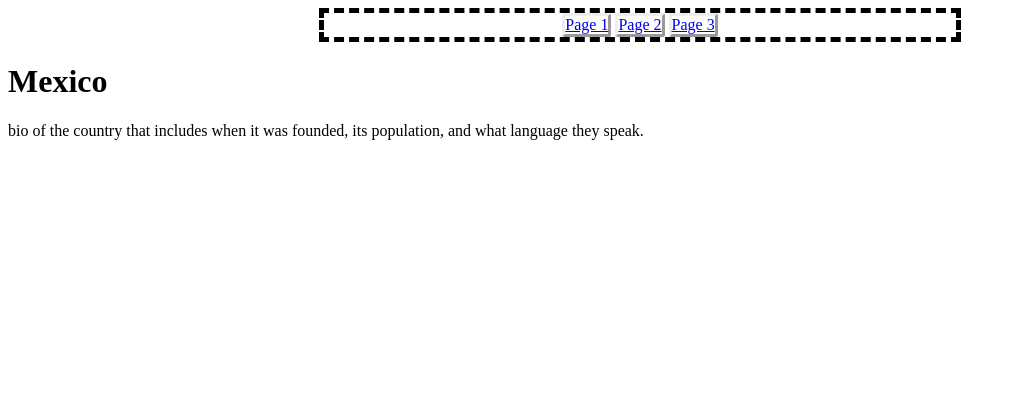
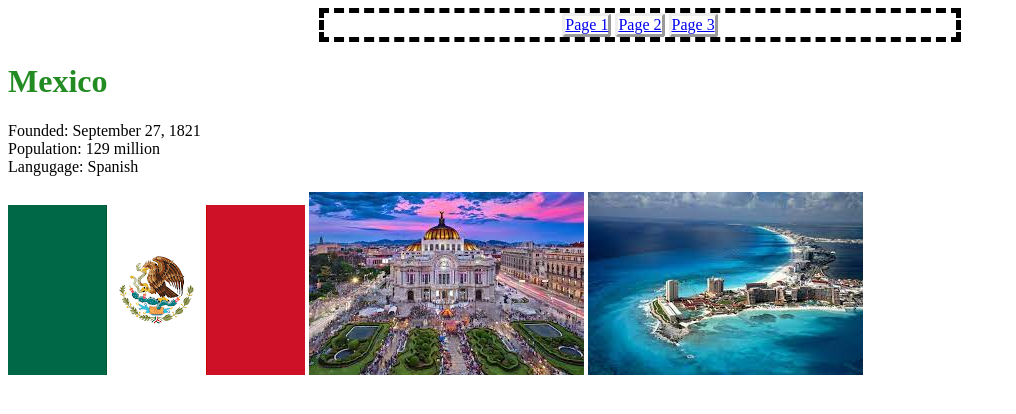
Before and after one commit to gr19467/Country-Website, a plain HTML site: page index.html in a window 1280 px wide. Shown: the whole page, without its empty margins (0-1016 px from the left). Drawn offline with Linux system fonts and the light colour scheme.

Commit message:
Finished Index
- added text details
- added images
- added h1 color
- background color still isn't working

```diff
--- a/index.html
+++ b/index.html
@@ -15,11 +15,13 @@
     </ul>
 
     <h1>Mexico</h1>
-        <p> bio of the country that includes when it was founded, its population, and what language they speak. </p>
+        <p> Founded: September 27, 1821 <br>
+            Population: 129 million <br>
+            Langugage: Spanish </p>
 
-        <img src="" alt="">
-        <img src="" alt="">
-        <img src="" alt="">
+        <img src="Images/flag.png" alt="The Mexico flag">
+        <img src="Images/mc.jfif" alt="Mexico City">
+        <img src="Images/beach.jfif" alt="A beach">
 
 </body>
 </html>
--- a/styles.css
+++ b/styles.css
@@ -1,3 +1,11 @@
+style{
+    background-color: darkseagreen;
+}
+
+h1{
+    color: forestgreen;
+}
+
 .navi {
     border: 5px dashed;
 
```
Also changed, not shown: Images/beach.jfif (added), Images/flag.png (added), Images/mc.jfif (added).
